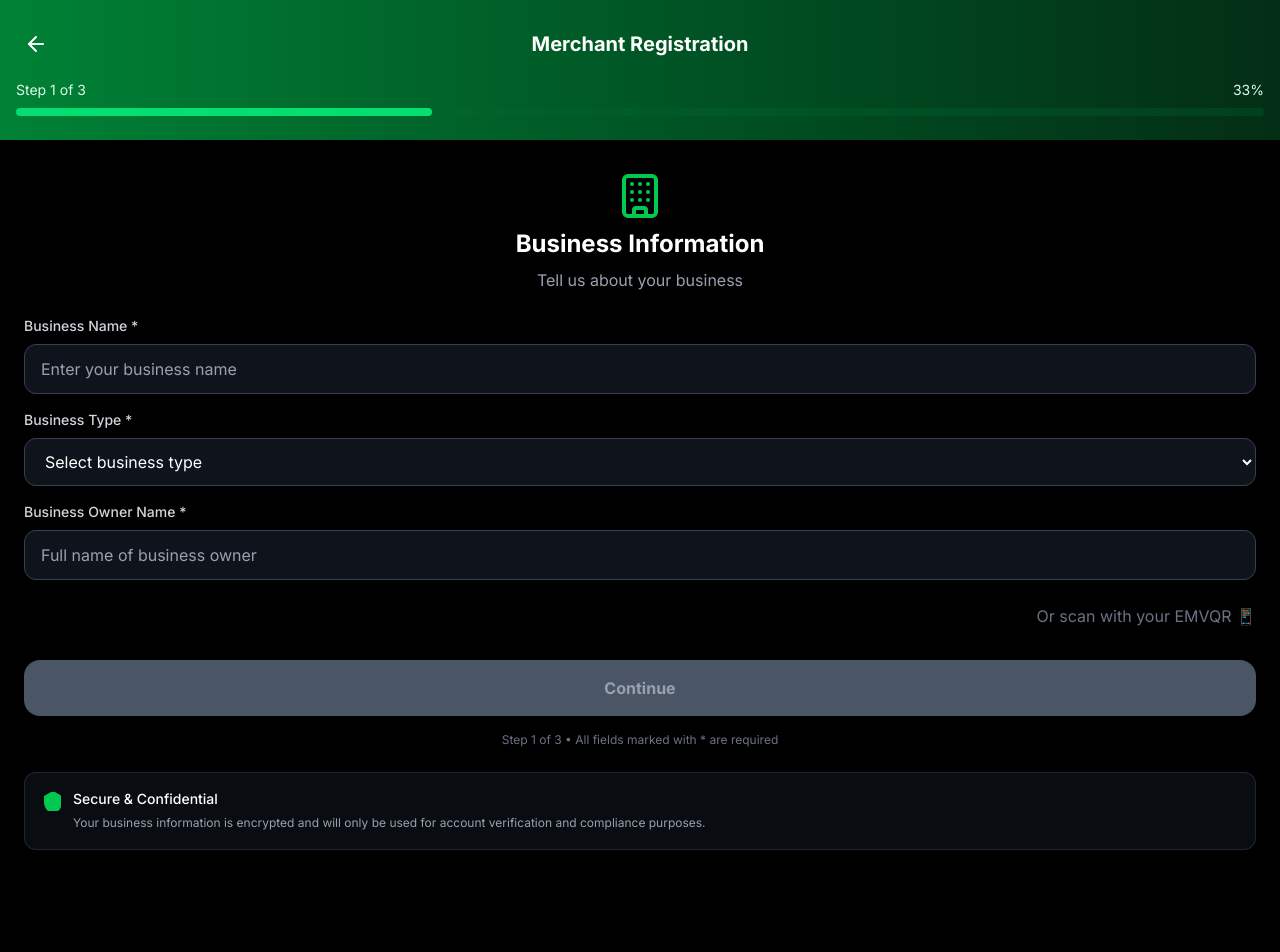
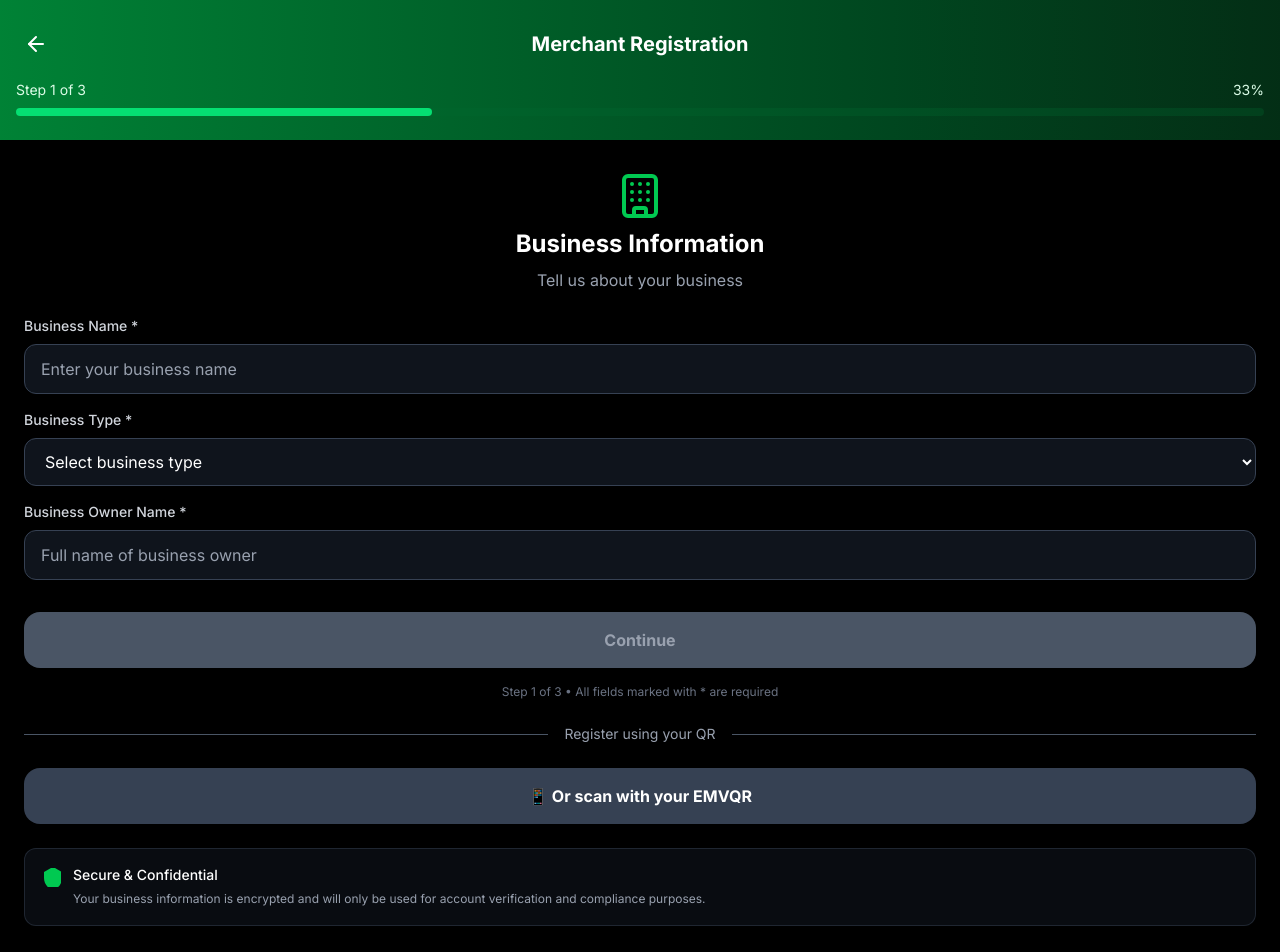
Before and after one commit to tcker/sarisend, a React (Vite) app in the folder frontend/: page /merchant-questionnaire in a window 1280 px wide. Shown: the top 952 px of the page. Before the commit the page ends 882 px from the top, so only its background shows below. Built offline with nearby package versions, Linux system fonts and the light colour scheme; no server answers.

Commit message:
feat: added divider for more UX friendly, merchant side registration upon QR

```diff
--- a/frontend/src/pages/merchantQuestionnaire.jsx
+++ b/frontend/src/pages/merchantQuestionnaire.jsx
@@ -169,12 +169,12 @@ export default function MerchantQuestionnaire() {
               </div>            </div>
 
 
-            <button
+            {/* <button
               onClick={() => setShowQrScanner(true)}
-              className="w-full text-gray-500 text-right hover:text-green-400 transition-colors cursor-pointer"
+              className="w-full bg-gray-700 hover:bg-green-600 text-white font-bold py-4 px-6 rounded-2xl transition-all duration-200"
             >
-              Or scan with your EMVQR 📱
-            </button>
+              📱 Or scan with your EMVQR
+            </button> */}
           </section>
         )}
 
@@ -377,12 +377,24 @@ export default function MerchantQuestionnaire() {
           >
             {currentStep === totalSteps ? 'Complete Registration' : 'Continue'}
           </button>
-
           <div className="text-center">
             <p className="text-xs text-gray-500">
               Step {currentStep} of {totalSteps} • All fields marked with * are required
             </p>
           </div>
+
+          <div className="my-6 flex items-center justify-center">
+            <div className="w-full border-t border-gray-600"></div>
+            <span className="px-4 text-sm text-gray-400 whitespace-nowrap">Register using your QR</span>
+            <div className="w-full border-t border-gray-600"></div>
+          </div>
+
+          <button
+            onClick={() => setShowQrScanner(true)}
+            className="w-full bg-gray-700 hover:bg-green-600 text-white font-bold py-4 px-6 rounded-2xl transition-all duration-200"
+          >
+            📱 Or scan with your EMVQR
+          </button>
         </div>
 
         {/* Security Notice */}
```
Also changed, not shown: 1 other file (tests, documents, lock files or other folders).
